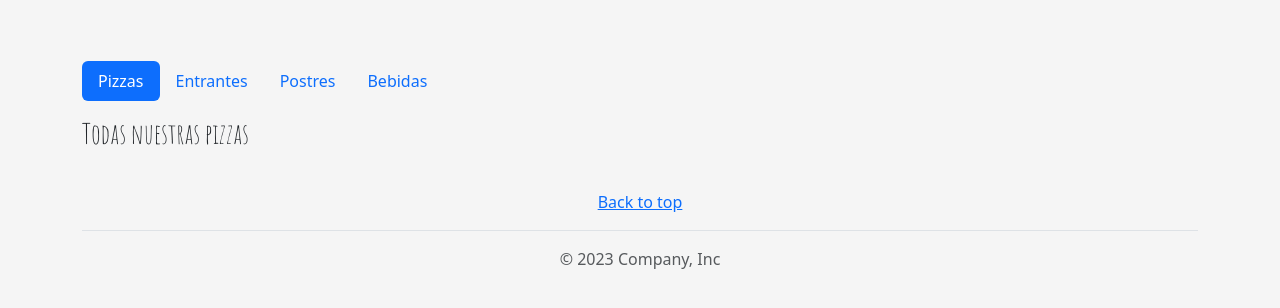
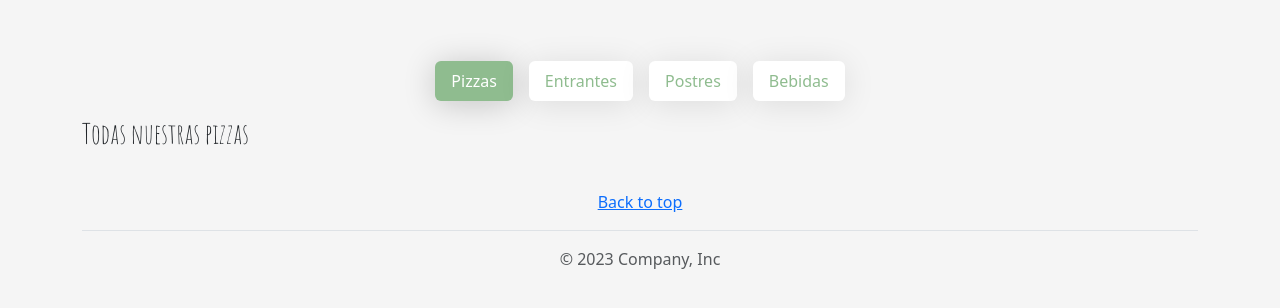
Before and after one commit to paco-fuentes/btc-geekshubs-15092023-proyecto-1, a plain HTML site: page pages/carta.html in a window 1280 px wide. Shown: the part 378-686 px from the top of the page. Drawn offline with nearby package versions, Linux system fonts and the light colour scheme.

Commit message:
ultimos retoques cabecera menu

```diff
--- a/css/styles.css
+++ b/css/styles.css
@@ -116,4 +116,20 @@ body{
 }
 
 
-/* DIVIDER */
+/* EN PAGINA MENU */
+
+#menu .nav-pills .nav-link{
+    background-color: white;
+    margin-left: 0.5rem;
+    margin-right: 0.5rem;
+    color:darkseagreen;
+    box-shadow: 0 0.2rem 2rem rgba(0, 0, 0, 0.1);
+}
+
+#menu .nav-pills .nav-link.active{
+    background-color: darkseagreen;
+    margin-left: 0.5rem;
+    margin-right: 0.5rem;
+    color:white;
+    box-shadow: 0 0.2rem 2rem rgba(0, 0, 0, 0.2);
+}
--- a/pages/carta.html
+++ b/pages/carta.html
@@ -59,7 +59,7 @@
 
   <!--     --------------- CARTA --------------- -->
 
-  <section>
+  <section id="menu">
     <div class="divider"></div>
     <div class="container">
       <div class="row">
@@ -75,7 +75,7 @@
     <!--         -------------------- SELECTOR DE TIPO DE COMIDA -------------------- -->
 
     <div class="container">
-      <ul class="nav nav-pills mb-3" id="pills-tab" role="tablist">
+      <ul class="nav nav-pills mb-3 justify-content-center" id="pills-tab" role="tablist">
         <li class="nav-item" role="presentation">
           <button class="nav-link active" id="pills-pizzas-tab" data-bs-toggle="pill" data-bs-target="#pills-pizzas"
             type="button" role="tab" aria-controls="pills-pizzas" aria-selected="true">Pizzas</button>
```
